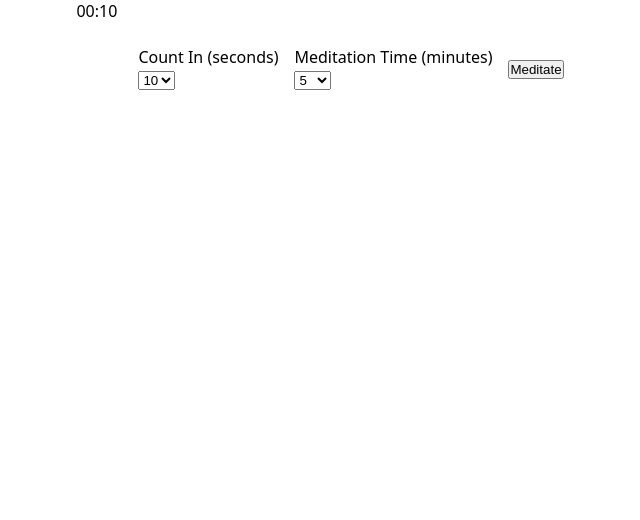
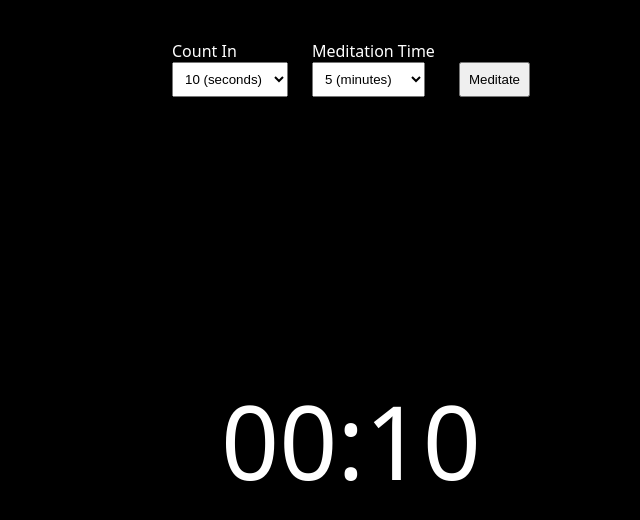
Before and after one commit to gp22/meditation-timer, a Gatsby site: page / in a window 1280 px wide. Shown: the whole page, without its empty margins (289-929 px from the left). Built offline with nearby package versions, Linux system fonts and the light colour scheme; Gatsby itself is replaced by a stand-in of ours.

Commit message:
Add styling

```diff
--- a/src/css/style.css
+++ b/src/css/style.css
@@ -1,12 +1,12 @@
 :root {
   --measure: 60ch;
-  --space-1: 1rem;
+  --space-1: 1.5rem;
 }
 
 * {
-  margin: 0;
+  @apply box-border m-0 p-0;
+
   max-inline-size: var(--measure);
-  padding: 0;
 }
 
 html,
@@ -19,28 +19,55 @@ footer {
   max-inline-size: none;
 }
 
+button, select {
+  @apply p-2;
+}
+
 .center {
-  box-sizing: content-box;
+  @apply box-content;
+
   max-inline-size: var(--measure);
   margin-inline: auto;
   padding-inline-start: var(--space-1);
   padding-inline-end: var(--space-1);
 }
 
+.center.intrinsic {
+  @apply flex flex-col items-center;
+}
+
+.center.and-text {
+  @apply text-center;
+}
+
 .cluster {
-  display: flex;
-  flex-wrap: wrap;
-  gap: var(--space, 1rem);
-  /* ↓ Choose your justification (flex-start is default) */
-  justify-content: center;
-  /* ↓ Choose your alignment (flex-start is default) */
-  align-items: center;
+  @apply flex flex-wrap gap-6 justify-center items-end;
+}
+
+.cover {
+  @apply flex flex-col p-10;
+
+  min-block-size: 100vh;
+}
+
+.cover > * {
+  margin-block: var(--space-1);
+}
+
+.cover > :first-child:not(.centered) {
+  margin-block-start: 0;
+}
+
+.cover > :last-child:not(.centered) {
+  margin-block-end: 0;
+}
+
+.cover > .centered {
+  margin-block: auto;
 }
 
 .stack {
-  display: flex;
-  flex-direction: column;
-  justify-content: flex-start;
+  @apply flex flex-col justify-start;
 }
 
 .stack > * {
@@ -48,9 +75,13 @@ footer {
 }
 
 .stack > * + * {
-  margin-block-start: var(--space, 1.5rem);
+  margin-block-start: var(--space-1);
+}
+
+.timer {
+  @apply text-3xl;
 }
 
 body {
-  @apply font-body min-h-screen;
+  @apply bg-black font-body min-h-screen text-white;
 }
--- a/src/pages/index.js
+++ b/src/pages/index.js
@@ -113,20 +113,16 @@ class IndexPage extends React.Component {
     const displaySeconds = seconds > 9 ? seconds : `0${seconds}`;
 
     return (
-      <main className="center">
-        <title>Meditation Timer</title>
-        <div className="stack">
-          <p>{displayMinutes}:{displaySeconds}</p>
-
+      <main className="cover">
         <div className="cluster">
           <div>
-              <label htmlFor="count-in">Count In (seconds)</label>
+            <label htmlFor="count-in">Count In</label>
             {secondOptions && secondOptions.length && (
               <div>
                 <select id={'count-in'} onChange={this.onChangeSeconds} disabled={this.timer}
                         value={this.state.waitTime.seconds}>
                   {secondOptions.map((option, index) => {
-                      return <option key={index}>{option.value}</option>;
+                    return <option key={index} value={option.value}>{option.value} (seconds)</option>;
                   })}
                 </select>
               </div>
@@ -134,13 +130,13 @@ class IndexPage extends React.Component {
           </div>
 
           <div>
-              <label htmlFor="meditation-time">Meditation Time (minutes)</label>
+            <label htmlFor="meditation-time">Meditation Time</label>
             {minuteOptions && minuteOptions.length && (
               <div>
                 <select id={'meditation-time'} onChange={this.onChangeMeditateTime} disabled={this.timer}
                         value={this.state.meditationTime.minutes}>
                   {minuteOptions.map((option, index) => {
-                      return <option key={index}>{option.value}</option>;
+                    return <option key={index} value={option.value}>{option.value} (minutes)</option>;
                   })}
                 </select>
               </div>
@@ -152,6 +148,8 @@ class IndexPage extends React.Component {
           </div>
         </div>
 
+        <div className="centered center and-text">
+          <p className="timer">{displayMinutes}:{displaySeconds}</p>
         </div>
       </main>
     );
--- a/tailwind.config.js
+++ b/tailwind.config.js
@@ -19,6 +19,14 @@ module.exports = {
         "Noto Color Emoji",
       ],
     },
+    fontSize: {
+      base: 'clamp(1.13rem, calc(1.13rem + 0.00vw), 1.13rem)',
+      md: 'clamp(1.41rem, calc(1.33rem + 0.36vw), 1.59rem)',
+      lg: 'clamp(1.76rem, calc(1.57rem + 0.96vw), 2.25rem)',
+      xl: 'clamp(2.20rem, calc(1.81rem + 1.92vw), 3.18rem)',
+      '2xl': 'clamp(2.75rem, calc(2.06rem + 3.42vw), 4.50rem)',
+      '3xl': 'clamp(3.43rem, calc(2.29rem + 5.71vw), 6.36rem)'
+    },
     extend: {},
   },
   plugins: [],
```
Lines whose indentation alone changed are shown as unchanged.
